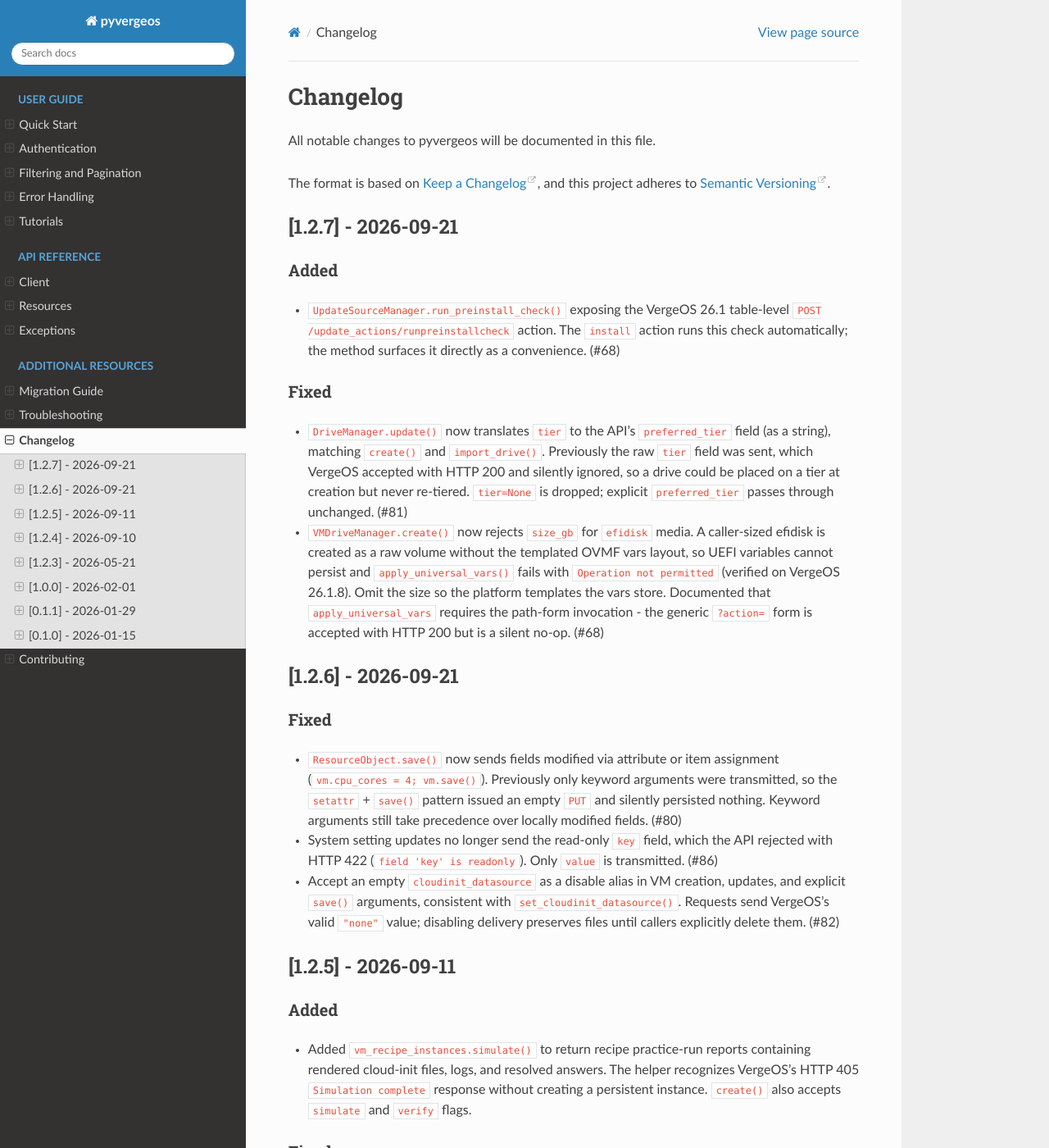
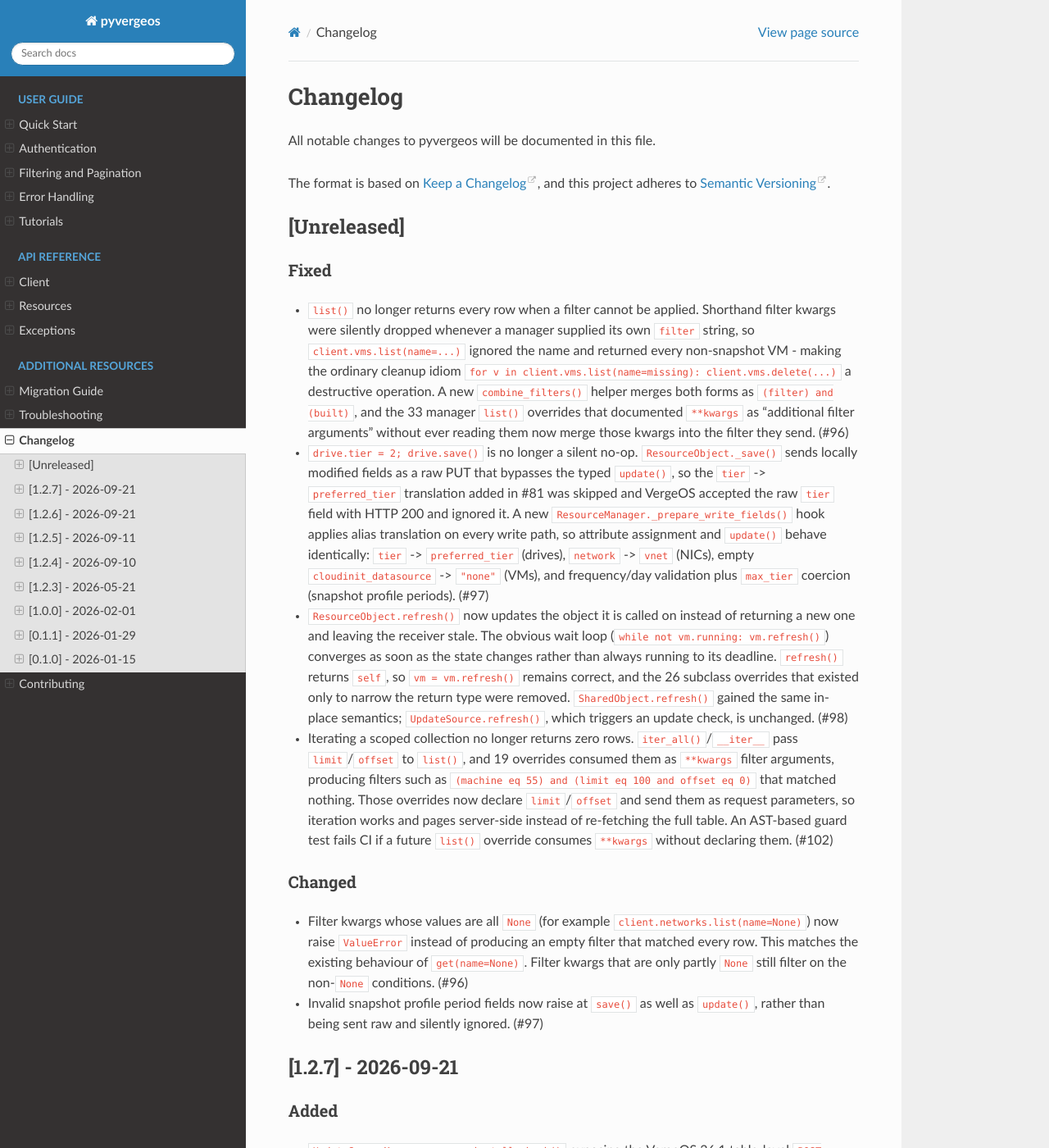
Before and after one commit to verge-io/pyVergeOS, a Sphinx documentation site: the page built from docs/changelog.rst, in a window 1280 px wide and 1400 px high. Shown: the whole window at 82% size. Built offline with Sphinx 7.4.7 and the Read the Docs theme 3.1.0, drawn with Linux system fonts in a browser that asks for light colours.

Commit message:
docs: changelog entries for the filter, save-alias, refresh and pagination fixes
PRs #99 and #102 shipped without changelog entries, so the fixes for #96,
#97, #98 and the iter_all()/limit-offset follow-up were undocumented. Adds
an [Unreleased] section covering all four, with the two behaviour changes
(all-None filter kwargs now raise ValueError; invalid snapshot profile
period fields now raise at save()) called out under Changed.

Co-Authored-By: Claude Opus 5 (1M context) <noreply@anthropic.com>

```diff
--- a/docs/changelog.rst
+++ b/docs/changelog.rst
@@ -5,6 +5,61 @@ All notable changes to pyvergeos will be documented in this file.
 
 The format is based on `Keep a Changelog <https://keepachangelog.com/>`_,
 and this project adheres to `Semantic Versioning <https://semver.org/>`_.
+
+[Unreleased]
+------------
+
+Fixed
+^^^^^
+
+- ``list()`` no longer returns every row when a filter cannot be applied.
+  Shorthand filter kwargs were silently dropped whenever a manager supplied
+  its own ``filter`` string, so ``client.vms.list(name=...)`` ignored the name
+  and returned every non-snapshot VM - making the ordinary cleanup idiom
+  ``for v in client.vms.list(name=missing): client.vms.delete(...)`` a
+  destructive operation. A new ``combine_filters()`` helper merges both forms
+  as ``(filter) and (built)``, and the 33 manager ``list()`` overrides that
+  documented ``**kwargs`` as "additional filter arguments" without ever
+  reading them now merge those kwargs into the filter they send. (#96)
+- ``drive.tier = 2; drive.save()`` is no longer a silent no-op.
+  ``ResourceObject._save()`` sends locally modified fields as a raw PUT that
+  bypasses the typed ``update()``, so the ``tier`` -> ``preferred_tier``
+  translation added in #81 was skipped and VergeOS accepted the raw ``tier``
+  field with HTTP 200 and ignored it. A new
+  ``ResourceManager._prepare_write_fields()`` hook applies alias translation
+  on every write path, so attribute assignment and ``update()`` behave
+  identically: ``tier`` -> ``preferred_tier`` (drives), ``network`` ->
+  ``vnet`` (NICs), empty ``cloudinit_datasource`` -> ``"none"`` (VMs), and
+  frequency/day validation plus ``max_tier`` coercion (snapshot profile
+  periods). (#97)
+- ``ResourceObject.refresh()`` now updates the object it is called on instead
+  of returning a new one and leaving the receiver stale. The obvious wait loop
+  (``while not vm.running: vm.refresh()``) converges as soon as the state
+  changes rather than always running to its deadline. ``refresh()`` returns
+  ``self``, so ``vm = vm.refresh()`` remains correct, and the 26 subclass
+  overrides that existed only to narrow the return type were removed.
+  ``SharedObject.refresh()`` gained the same in-place semantics;
+  ``UpdateSource.refresh()``, which triggers an update check, is unchanged.
+  (#98)
+- Iterating a scoped collection no longer returns zero rows.
+  ``iter_all()``/``__iter__`` pass ``limit``/``offset`` to ``list()``, and 19
+  overrides consumed them as ``**kwargs`` filter arguments, producing filters
+  such as ``(machine eq 55) and (limit eq 100 and offset eq 0)`` that matched
+  nothing. Those overrides now declare ``limit``/``offset`` and send them as
+  request parameters, so iteration works and pages server-side instead of
+  re-fetching the full table. An AST-based guard test fails CI if a future
+  ``list()`` override consumes ``**kwargs`` without declaring them. (#102)
+
+Changed
+^^^^^^^
+
+- Filter kwargs whose values are all ``None`` (for example
+  ``client.networks.list(name=None)``) now raise ``ValueError`` instead of
+  producing an empty filter that matched every row. This matches the existing
+  behaviour of ``get(name=None)``. Filter kwargs that are only partly ``None``
+  still filter on the non-``None`` conditions. (#96)
+- Invalid snapshot profile period fields now raise at ``save()`` as well as
+  ``update()``, rather than being sent raw and silently ignored. (#97)
 
 [1.2.7] - 2026-09-21
 --------------------
```
